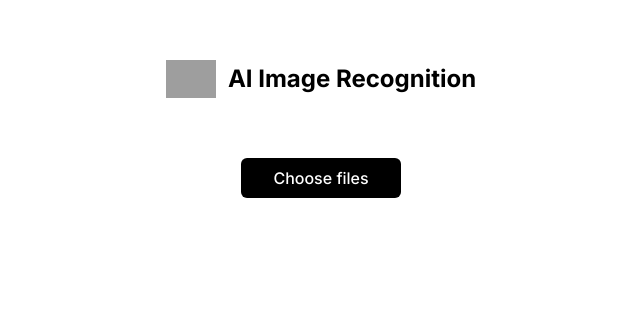
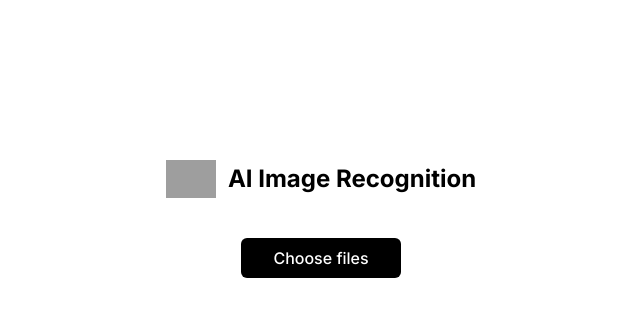
Before and after one commit to kanugurajesh/Gemini-Image, a Next.js app: page / in a window 1280 px wide. Shown: the part 171-488 px from the top of the page, without its empty margins (319-959 px from the left). Built offline with nearby package versions, Linux system fonts and the light colour scheme; grey boxes are pictures that could not be loaded.

Commit message:
Adding the final products

```diff
--- a/app/page.tsx
+++ b/app/page.tsx
@@ -3,12 +3,14 @@
 import { useState } from "react";
 import Image from "next/image";
 import Markdown from "react-markdown";
+import { BeatLoader } from "react-spinners";
 
 export default function Home() {
 
   const [file, setFile] = useState([]);
   const [prompt, setPrompt] = useState<string>("who is the person in the image?");
   const [showGenerate, setShowGenerate] = useState(false);
+  const [loading, setLoading] = useState(false);
 
   function handleChange(e: any) {
 
@@ -45,6 +47,8 @@ export default function Home() {
       [...fileInputEl.files].map(fileToGenerativePart)
     );
 
+    setLoading(true);
+
     const response = await fetch('/api/generate', {
       method: 'POST',
       body: JSON.stringify({
@@ -55,6 +59,7 @@ export default function Home() {
 
     const data = await response.json();
     setOutput(data.text);
+    setLoading(false);
   }
 
   const handlePromptChange = (e: any) => {
@@ -68,29 +73,37 @@ export default function Home() {
   }
 
   return (
-    <main className="flex flex-col gap-5 justify-center items-center h-screen">
+    <main className="flex flex-col gap-5 justify-center items-center h-screen overflow-y-scroll">
       <div className="flex items-center gap-3">
         <Image src="/image.png" alt="" width={50} height={50} />
         <h1 className="text-2xl font-bold">AI Image Recognition</h1>
       </div>
-      <button onClick={onClickButton} className="w-40 h-10 bg-black text-white rounded-md font-medium mt-10 mb-5">Choose files</button>
+      <button onClick={onClickButton} className="w-40 h-10 bg-black text-white rounded-md font-medium mt-5 mb-5">Choose files</button>
       <input type="file" name="" id="" multiple onChange={handleChange} className="hidden" />
       {file.map((item, index) => {
         return (
-          <div key={index} className="flex gap-2">
+          <div key={index} className="flex gap-2 mt-1">
             <Image src={item} width={200} height={200} alt="" />
           </div>
         )
       })}
       {showGenerate && (
-        <div className="flex flex-col justify-center items-center gap-5">
-          <input type="text" className="border-black border-2 w-60 p-2 rounded-sm" placeholder="What's in the image?" onChange={handlePromptChange}/>
-          <button onClick={handleClick} className="w-40 h-10 bg-black text-white rounded-md font-medium">Generate</button>
+        <div className="flex flex-col justify-center items-center gap-5 relative mt-4">
+          <input type="text" className="border-black border-2 w-60 p-2 rounded-sm " placeholder="What's in the image?" onChange={handlePromptChange} />
+          {loading ? (
+            <button>
+              <BeatLoader color="black" loading={true} size={5} className="absolute top-[9px] right-2 hover:scale-110 transition-all ease-in-out" />
+            </button>
+          ) : (
+            <Image src="/send.svg" alt="" className="absolute top-[9px] right-2 hover:scale-110 transition-all ease-in-out" width={25} height={25} onClick={handleClick} />
+          )}
         </div>
       )}
-      <Markdown className="w-80 h-40">
-        {output}
-      </Markdown>
+      {output && (
+        <Markdown className="w-[300px] h-40 overflow-y-scroll">
+          {output}
+        </Markdown>
+      )}
     </main>
   )
 }
--- a/package.json
+++ b/package.json
@@ -14,7 +14,8 @@
     "react": "^18",
     "react-dom": "^18",
     "react-hot-toast": "^2.4.1",
-    "react-markdown": "^9.0.1"
+    "react-markdown": "^9.0.1",
+    "react-spinners": "^0.13.8"
   },
   "devDependencies": {
     "@types/node": "^20",
```
Also changed, not shown: public/send.svg (added), 1 other file (tests, documents, lock files or other folders).
